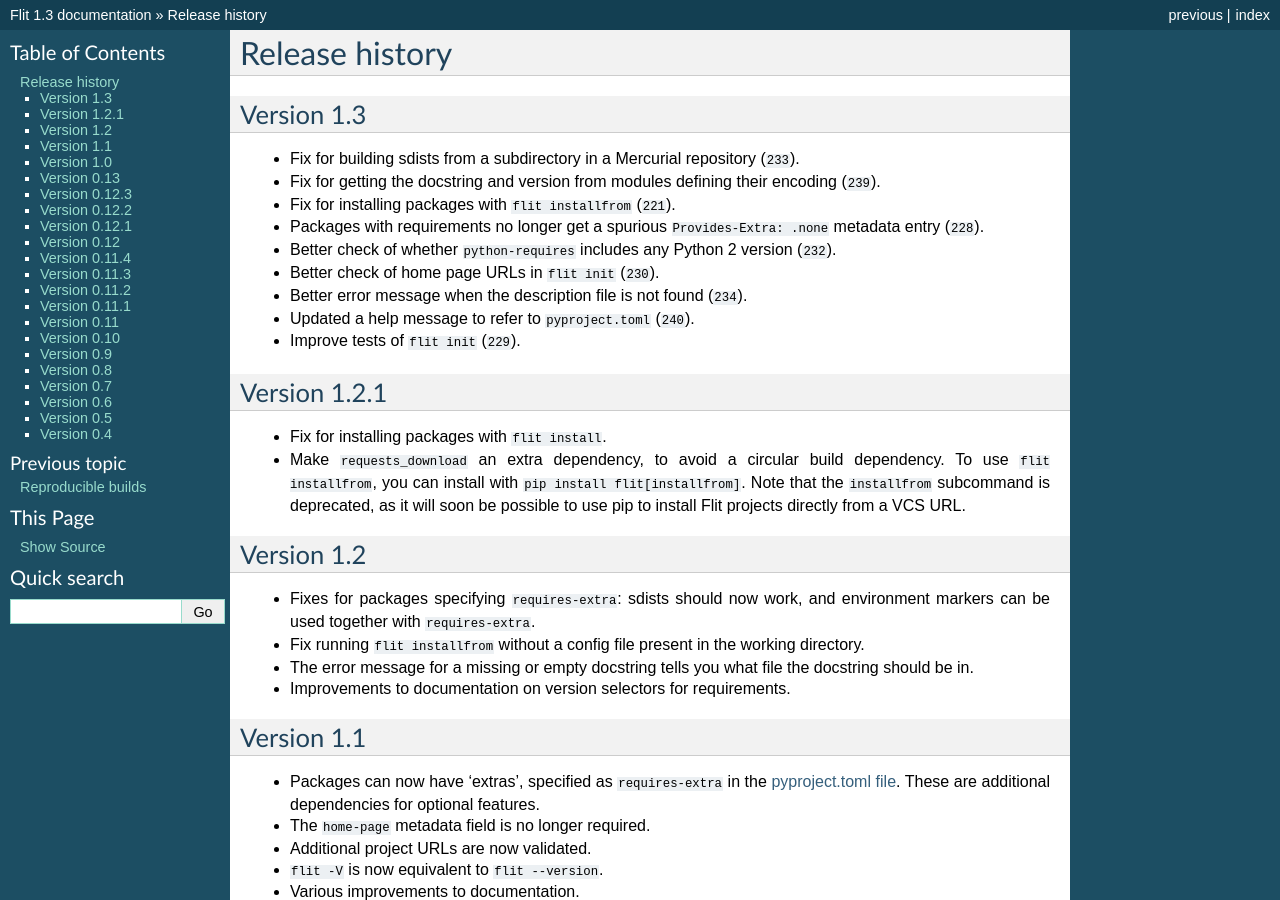
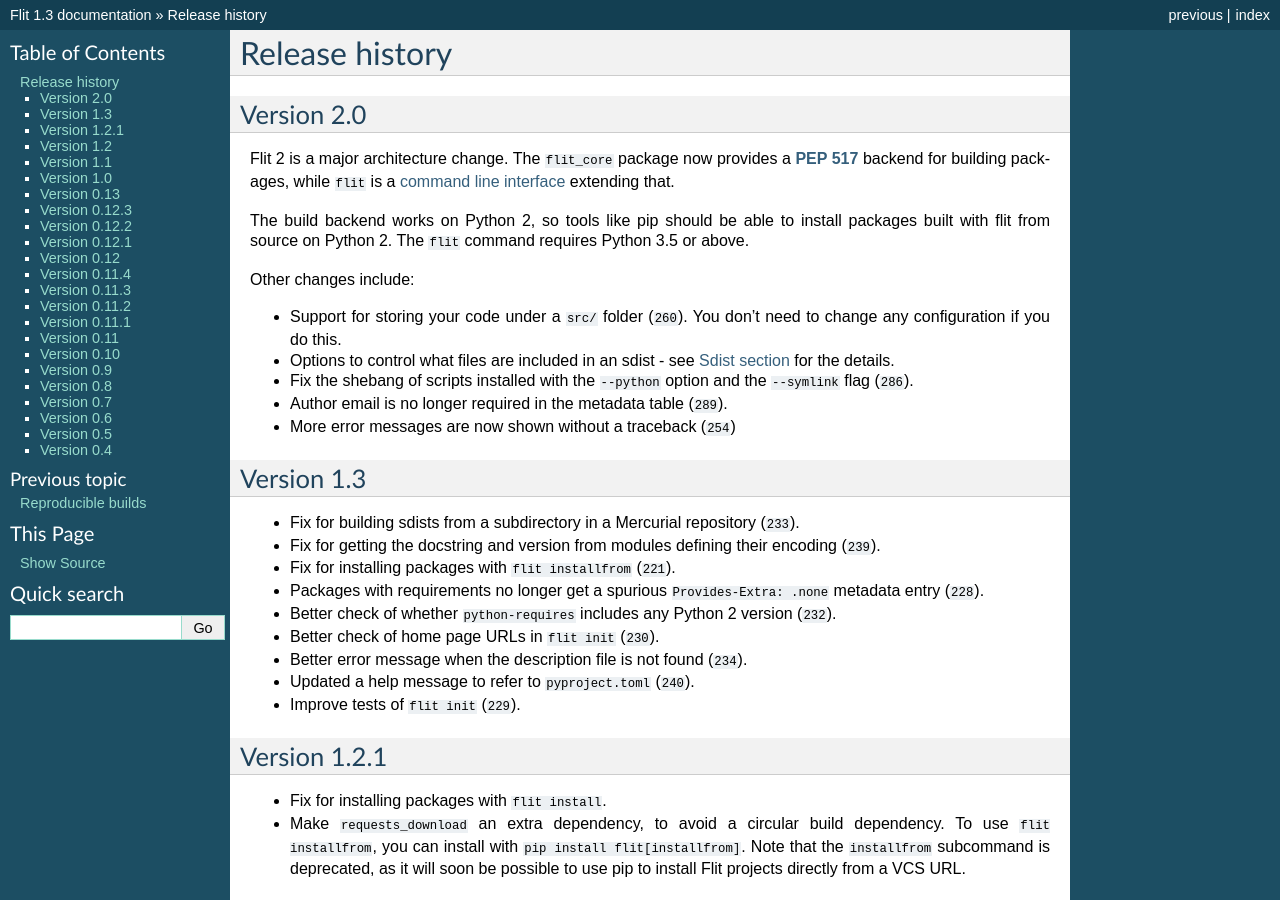
Before and after one commit to pypa/flit, a Sphinx documentation site: the page built from doc/history.rst, in a window 1280 px wide and 900 px high. Built offline with Sphinx 7.4.7, drawn with Linux system fonts in a browser that asks for light colours; cross-references to code outside the pages are shown as plain code.

Commit message:
Start writing release notes for Flit 2.0

```diff
--- a/doc/history.rst
+++ b/doc/history.rst
@@ -1,5 +1,27 @@
 Release history
 ===============
+
+Version 2.0
+-----------
+
+Flit 2 is a major architecture change. The ``flit_core`` package now provides
+a :pep:`517` backend for building packages, while ``flit`` is a
+:doc:`command line interface <cmdline>` extending that.
+
+The build backend works on Python 2, so tools like pip should be able to install
+packages built with flit from source on Python 2.
+The ``flit`` command requires Python 3.5 or above.
+
+Other changes include:
+
+- Support for storing your code under a ``src/`` folder (:ghpull:`260`).
+  You don't need to change any configuration if you do this.
+- Options to control what files are included in an sdist - see
+  :ref:`pyproject_toml_sdist` for the details.
+- Fix the shebang of scripts installed with the ``--python`` option and the
+  ``--symlink`` flag (:ghpull:`286`).
+- Author email is no longer required in the metadata table (:ghpull:`289`).
+- More error messages are now shown without a traceback (:ghpull:`254`)
 
 Version 1.3
 -----------
--- a/doc/pyproject_toml.rst
+++ b/doc/pyproject_toml.rst
@@ -187,6 +187,8 @@
 accessible within that module. The details of what object to expose depend on
 the application you're extending.
 
+.. _pyproject_toml_sdist:
+
 Sdist section
 -------------
 
```
